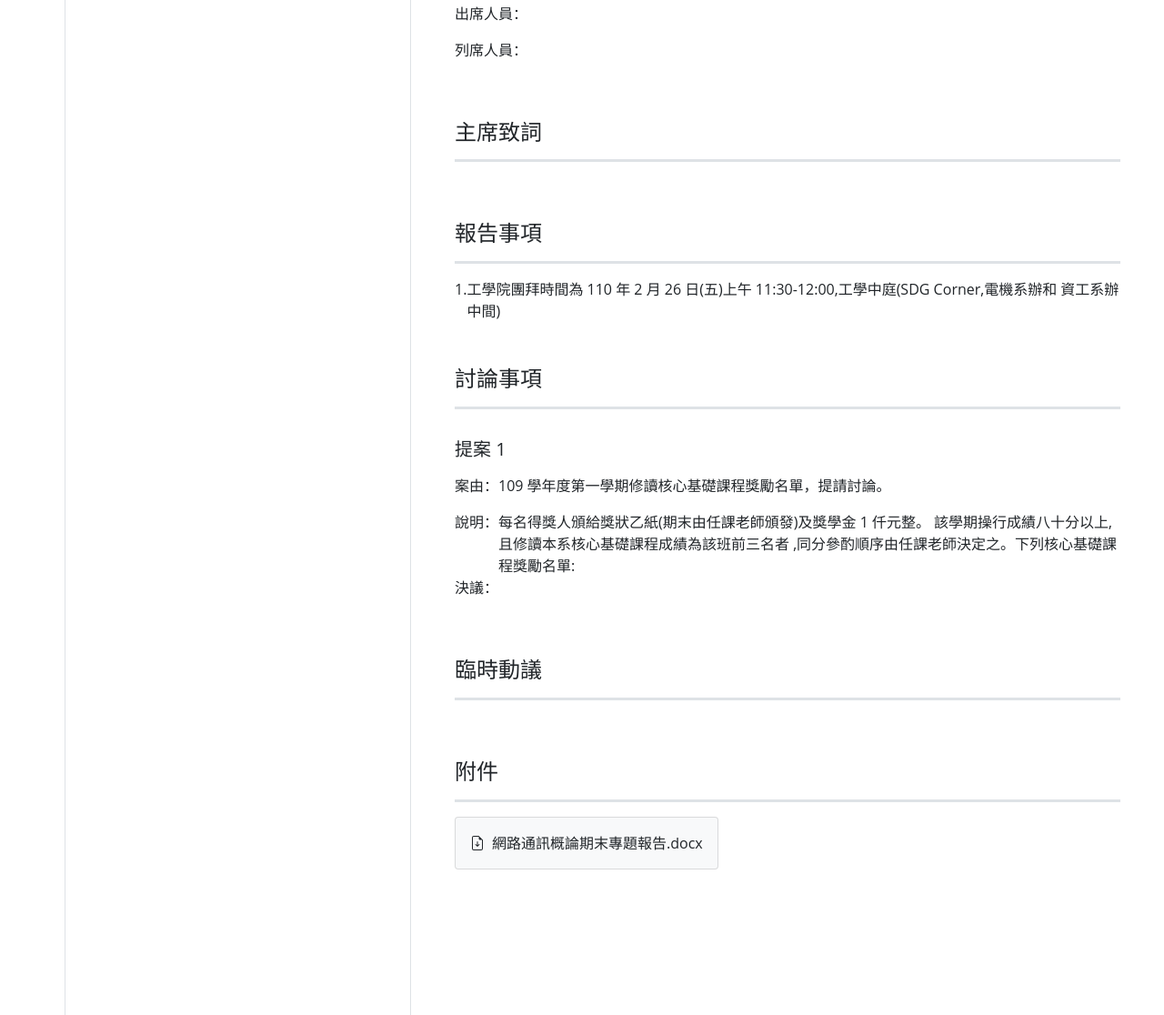
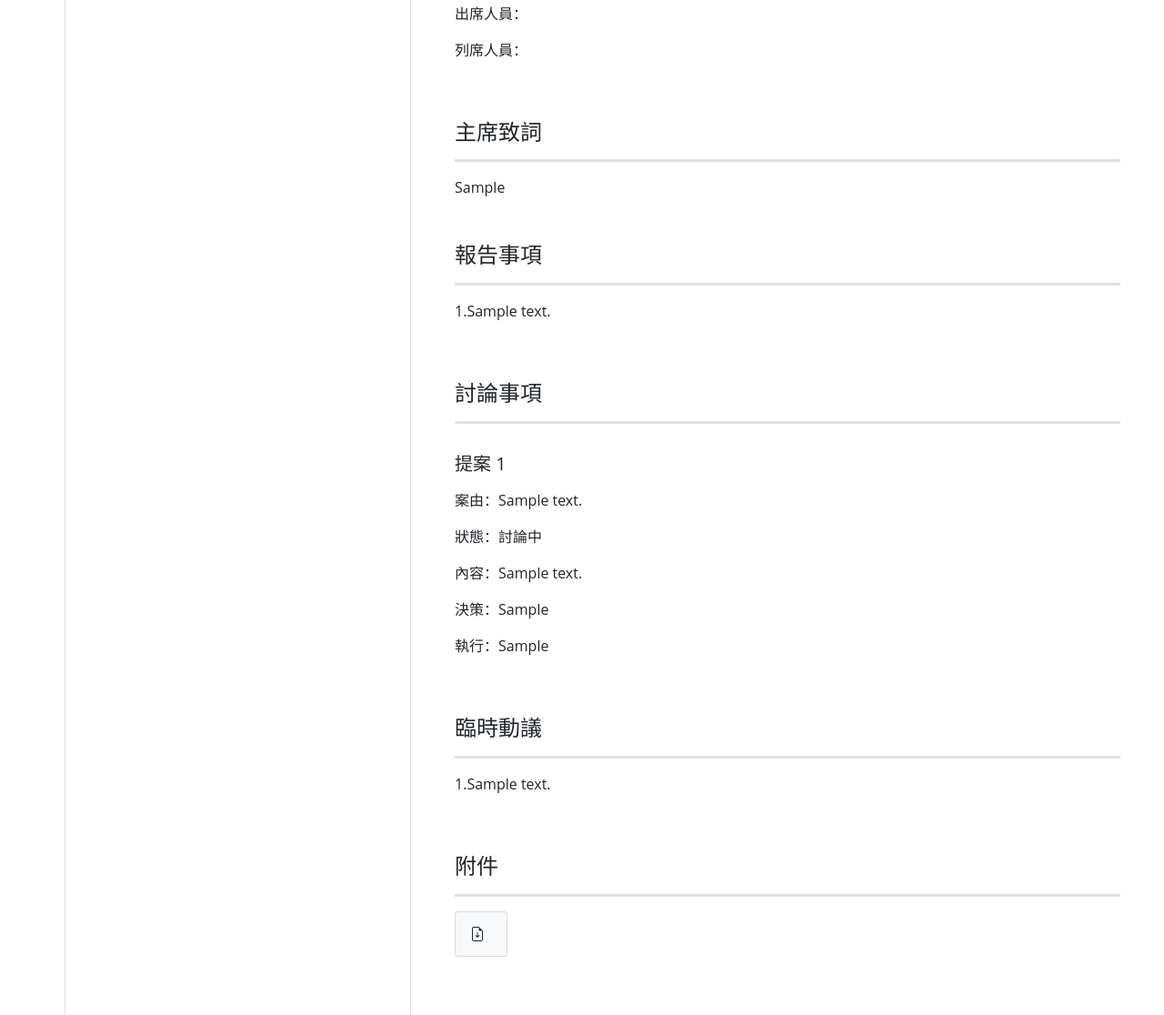
Before and after one commit to chiahsuantw/Meeting-Management-System, a Flask app: page /meeting/1 in a window 1280 px wide. Shown: the part 413-1529 px from the top of the page at 91% size. Run offline with Flask 2, Linux system fonts and the light colour scheme; a user stored in the database is signed in; tables that the repository leaves empty hold one stand-in row (values such as "Sample post"); parts of the project's set-up code (start-up, migrations or seed data) failed here and were passed over.

Commit message:
meeting 頁面更新，剩下人員

```diff
--- a/main/models.py
+++ b/main/models.py
@@ -211,6 +211,9 @@
         self.filename = filename
         self.file_path = filepath
 
+    def __repr__(self):
+        return f'<Person {self.id} {self.meeting_id} {self.filename}>'
+
 
 class Announcement(db.Model):
     id = db.Column(db.Integer, primary_key=True, autoincrement=True)
--- a/main/templates/meeting.html
+++ b/main/templates/meeting.html
@@ -74,49 +74,74 @@
                     <p>出席人員：</p>
                     <p>列席人員：</p>
                     <h4 class="mt-5 mb-3 pb-3 text-bold border-bottom border-3">主席致詞</h4>
+                    <div>
+                        {{ selected_meeting.chair_speech }}
+                    </div>
                     <h4 class="mt-5 mb-3 pb-3 text-bold border-bottom border-3">報告事項</h4>
+                    {% set announcements = selected_meeting.announcements %}
+                    {% for announcement in announcements %}
                         <div class="d-flex">
-                        <p class="flex-shrink-0">1. </p>
+                            <p class="flex-shrink-0">{{ announcements.index(announcement) + 1 }}. </p>
                             <div>
-                            工學院團拜時間為 110 年 2 月 26 日(五)上午 11:30-12:00,工學中庭(SDG Corner,電機系辦和
-                            資工系辦中間)
+                                {{ announcement.content }}
                             </div>
                         </div>
+                    {% endfor %}
                     <h4 class="mt-5 mb-3 pb-3 text-bold border-bottom border-3">討論事項</h4>
-                    <h5 class="my-3">提案 1</h5>
+                    {% set motions = selected_meeting.motions %}
+                    {% for motion in motions %}
+                        <h5 class="my-3">提案 {{ motions.index(motion) + 1 }}</h5>
                         <div class="d-flex">
                             <p class="flex-shrink-0">案由：</p>
-                        <div>109 學年度第一學期修讀核心基礎課程獎勵名單，提請討論。</div>
+                            <div>{{ motion.description }}</div>
                         </div>
                         <div class="d-flex">
-                        <p class="flex-shrink-0">說明：</p>
+                            <p class="flex-shrink-0">狀態：</p>
+                            <div>{{ motion.status.value }}</div>
+                        </div>
+                        <div class="d-flex">
+                            <p class="flex-shrink-0">內容：</p>
+                            <div>{{ motion.content }}</div>
+                        </div>
+                        <div class="d-flex">
+                            <p class="flex-shrink-0">決策：</p>
+                            <div>{{ motion.resolution }}</div>
+                        </div>
+                        <div class="d-flex">
+                            <p class="flex-shrink-0">執行：</p>
+                            <div>{{ motion.execution }}</div>
+                        </div>
+                    {% endfor %}
+                    <h4 class="mt-5 mb-3 pb-3 text-bold border-bottom border-3">臨時動議</h4>
+                    {% set extempores = selected_meeting.extempores %}
+                    {% for extempore in extempores %}
+                        <div class="d-flex">
+                            <p class="flex-shrink-0">{{ extempores.index(extempore) + 1 }}. </p>
                             <div>
-                            每名得獎人頒給獎狀乙紙(期末由任課老師頒發)及獎學金 1 仟元整。
-                            該學期操行成績八十分以上,且修讀本系核心基礎課程成績為該班前三名者
-                            ,同分參酌順序由任課老師決定之。下列核心基礎課程獎勵名單:
+                                {{ extempore.content }}
                             </div>
                         </div>
-                    <div class="d-flex">
-                        <p class="flex-shrink-0">決議：</p>
-                        <div></div>
-                    </div>
-                    <h4 class="mt-5 mb-3 pb-3 text-bold border-bottom border-3">臨時動議</h4>
+                    {% endfor %}
                     {# Attachment #}
                     <h4 class="mt-5 mb-3 pb-3 text-bold border-bottom border-3">附件</h4>
+                    {% set attachments = selected_meeting.attachments %}
+                    {% for attachment in attachments %}
                         <div class="d-flex flex-wrap">
                             <a href="#" class="text-dark text-decoration-none me-3 mb-3">
                                 <div class="card bg-light">
                                     <div class="card-body d-flex align-items-center">
-                                    <svg xmlns="http://www.w3.org/2000/svg" width="16" height="16" fill="currentColor"
+                                        <svg xmlns="http://www.w3.org/2000/svg" width="16" height="16"
+                                             fill="currentColor"
                                              class="bi bi-file-earmark-arrow-down me-2" viewBox="0 0 16 16">
                                             <path d="M8.5 6.5a.5.5 0 0 0-1 0v3.793L6.354 9.146a.5.5 0 1 0-.708.708l2 2a.5.5 0 0 0 .708 0l2-2a.5.5 0 0 0-.708-.708L8.5 10.293V6.5z"></path>
                                             <path d="M14 14V4.5L9.5 0H4a2 2 0 0 0-2 2v12a2 2 0 0 0 2 2h8a2 2 0 0 0 2-2zM9.5 3A1.5 1.5 0 0 0 11 4.5h2V14a1 1 0 0 1-1 1H4a1 1 0 0 1-1-1V2a1 1 0 0 1 1-1h5.5v2z"></path>
                                         </svg>
-                                    <p class="card-text">網路通訊概論期末專題報告.docx</p>
+                                        <p class="card-text">{{ attachment.filename.split('-', 1)[1] }}</p>
                                     </div>
                                 </div>
                             </a>
                         </div>
+                    {% endfor %}
                 </div>
             </div>
         {% endif %}
```
Lines whose indentation alone changed are shown as unchanged.
